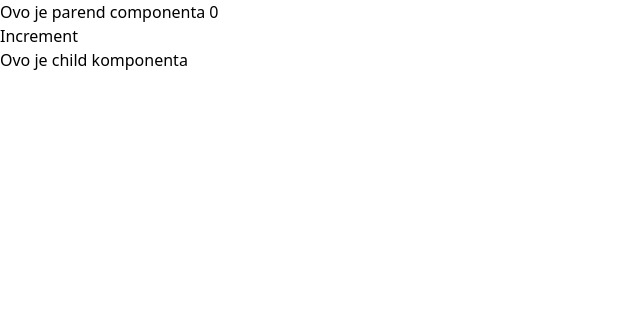
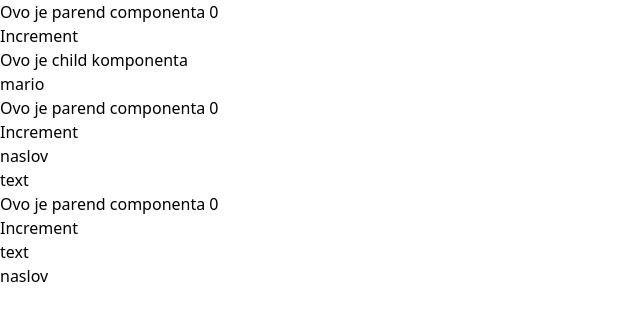
Before and after one commit to MarioMilosevic/React-Workshop, a React (Vite) app: page / in a window 1280 px wide. Shown: the top 320 px of the page, without its empty margins (0-640 px from the left). Built offline with nearby package versions, Linux system fonts and the light colour scheme.

Commit message:
Children keyword in react testing

```diff
--- a/src/App.tsx
+++ b/src/App.tsx
@@ -25,7 +25,16 @@ const App = () => {
   return (
     <div className="flex gap-4">
       <MarioParent>
-        <MarioChild/>
+        <MarioChild />
+        <div>mario</div>
+      </MarioParent>
+      <MarioParent>
+        <h1>naslov</h1>
+        <p>text</p>
+      </MarioParent>
+      <MarioParent>
+        <p>text</p>
+        <h1>naslov</h1>
       </MarioParent>
       {/* {persons.map((person) => (
         <PreviewPerson
--- a/src/components/MarioChild.tsx
+++ b/src/components/MarioChild.tsx
@@ -2,5 +2,5 @@ import React from "react";
 
 export default function MarioChild() {
   console.log("child rerender");
-  return <div>Ovo je child komponenta</div>;
+  return <div>Ovo je child komponenta</div>
 }
```
